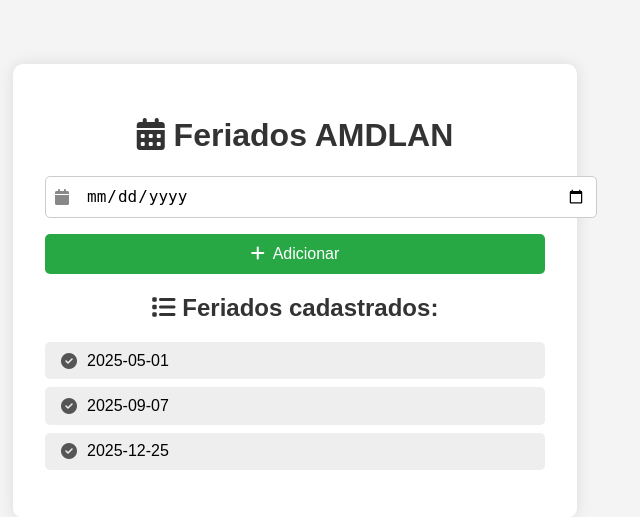
After one commit to Megavictinho/Bot-Whatsapp, a Flask app: page /amdlanferiado in a window 1280 px wide. The commit adds this page. Shown: the top 517 px of the page, without its empty margins (345-985 px from the left). Run offline with Flask 3, Linux system fonts and the light colour scheme.

Commit message:
Atualizacao 2.1

```diff
--- a/app.py
+++ b/app.py
@@ -12,6 +12,7 @@ from sklearn.svm import SVC
 app = Flask(__name__)
 vip_dados = 'vip_dados.xlsx'
 arquivo_texto = 'dados.xlsx'
+arquivo_feriados = 'feriados.txt'
 
 def keruak(cnpj):
     url = "https://app.keruak.com/cgi-bin/ContasaReceber/public?id=dmljdG9yc291&params=[TPessoa.CNPJCPF]={}&detail=true".format(
@@ -98,6 +99,17 @@ def classificar_frase(model, vectorizer, phrase):
     prediction = model.predict(phrase_vec)
     return prediction[0]
 
+def carregar_feriados():
+    if not os.path.exists(arquivo_feriados):
+        return []
+    with open(arquivo_feriados, 'r', encoding='utf-8') as f:
+        return [linha.strip() for linha in f if linha.strip()]
+
+def salvar_feriado(data):
+    with open(arquivo_feriados, 'a', encoding='utf-8') as f:
+        f.write(f"{data}\n")
+
+
 @app.route('/', methods=['GET'])
 def main():
     return  render_template('index.html')
@@ -163,6 +175,17 @@ def calculo():
 @app.route('/download')
 def download_file():
     return send_from_directory(directory=os.path.join(os.getcwd(), 'download'), path='megazap.csv', as_attachment=True)
+
+@app.route('/amdlanferiado', methods=['GET', 'POST'])
+def amdlanferiado():
+    dias_feriado = carregar_feriados()
+    if request.method == 'POST':
+        nova_data = request.form.get('data')
+        if nova_data not in dias_feriado:
+            dias_feriado.append(nova_data)
+            salvar_feriado(nova_data)
+        return redirect(url_for('amdlanferiado'))
+    return render_template('feriado.html', feriados=dias_feriado)
 
 @app.route('/comercial', methods=['POST'])
 def comercial():
@@ -296,14 +319,16 @@ def megazap():
 
 @app.route('/suporte', methods=['POST'])
 def suporte():
+    dias_feriado = carregar_feriados()
     data = request.json
+    diam = datetime.now().date()
     text = data['contact']['fields']['solicitacao']
     text = text.upper()
     youtube = links(text)
     yoy = "\nSegue um video que pode te ajudar \n{}".format(youtube)
     if youtube is None:
         yoy = " "
-    if datetime.today().isoweekday() == 6 or datetime.today().isoweekday() == 7:
+    if datetime.today().isoweekday() == 6 or datetime.today().isoweekday() == 7 or str(diam) in dias_feriado:
         if str(data['contact']['fields']['cnpjcpf']) == "04092639000103":
             print("Suporte - AMDLAN")
             return {
--- /dev/null
+++ b/feriados.txt
@@ -0,0 +1,3 @@
+2025-05-01
+2025-09-07
+2025-12-25
--- /dev/null
+++ b/templates/feriado.html
@@ -0,0 +1,135 @@
+<!DOCTYPE html>
+<html lang="pt-BR">
+<head>
+    <meta charset="UTF-8">
+    <title>Cadastro de Feriados</title>
+    <!-- Font Awesome para os ícones -->
+    <link rel="stylesheet" href="https://cdnjs.cloudflare.com/ajax/libs/font-awesome/6.5.0/css/all.min.css">
+
+    <style>
+        body {
+            font-family: Arial, sans-serif;
+            background: #f4f4f4;
+            margin: 0;
+            padding: 0;
+            display: flex;
+            flex-direction: column;
+            align-items: center;
+            animation: fadeIn 1s ease;
+        }
+
+        @keyframes fadeIn {
+            from { opacity: 0; transform: translateY(-20px); }
+            to { opacity: 1; transform: translateY(0); }
+        }
+
+        .container {
+            background: white;
+            padding: 2rem;
+            margin-top: 4rem;
+            border-radius: 10px;
+            box-shadow: 0 0 15px rgba(0,0,0,0.1);
+            width: 90%;
+            max-width: 500px;
+            animation: slideUp 0.8s ease;
+        }
+
+        @keyframes slideUp {
+            from { opacity: 0; transform: translateY(30px); }
+            to { opacity: 1; transform: translateY(0); }
+        }
+
+        h1, h2 {
+            text-align: center;
+            color: #333;
+        }
+
+        form {
+            display: flex;
+            flex-direction: column;
+            gap: 1rem;
+            margin-top: 1rem;
+        }
+
+        .input-wrapper {
+            position: relative;
+        }
+
+        .input-wrapper i {
+            position: absolute;
+            top: 50%;
+            left: 10px;
+            transform: translateY(-50%);
+            color: #888;
+        }
+
+        input[type="date"] {
+            padding: 0.6rem 0.6rem 0.6rem 2.5rem;
+            font-size: 1rem;
+            border: 1px solid #ccc;
+            border-radius: 5px;
+            width: 100%;
+        }
+
+        button {
+            padding: 0.7rem;
+            background-color: #28a745;
+            color: white;
+            font-size: 1rem;
+            border: none;
+            border-radius: 5px;
+            cursor: pointer;
+            transition: background 0.3s ease, transform 0.2s;
+        }
+
+        button:hover {
+            background-color: #218838;
+            transform: scale(1.02);
+        }
+
+        button i {
+            margin-right: 8px;
+        }
+
+        ul {
+            list-style-type: none;
+            padding-left: 0;
+            margin-top: 1rem;
+        }
+
+        li {
+            background: #eee;
+            margin-bottom: 0.5rem;
+            padding: 0.6rem 1rem;
+            border-radius: 5px;
+            display: flex;
+            align-items: center;
+            gap: 10px;
+            animation: fadeIn 0.5s ease;
+        }
+
+        li i {
+            color: #555;
+        }
+    </style>
+</head>
+<body>
+    <div class="container">
+        <h1><i class="fa-solid fa-calendar-days"></i> Feriados AMDLAN</h1>
+        <form method="POST">
+            <div class="input-wrapper">
+                <i class="fa-solid fa-calendar"></i>
+                <input type="date" name="data" required>
+            </div>
+            <button type="submit"><i class="fa-solid fa-plus"></i>Adicionar</button>
+        </form>
+
+        <h2><i class="fa-solid fa-list"></i> Feriados cadastrados:</h2>
+        <ul>
+            {% for f in feriados %}
+                <li><i class="fa-solid fa-circle-check"></i> {{ f }}</li>
+            {% endfor %}
+        </ul>
+    </div>
+</body>
+</html>
--- a/templates/index.html
+++ b/templates/index.html
@@ -64,7 +64,7 @@
   <!-- Header/Navbar -->
   <nav class="navbar navbar-expand-lg navbar-light bg-light sticky-top">
     <div class="container">
-      <a class="navbar-brand" href="#">
+      <a class="navbar-brand" href="/">
         <img src="logo.png" alt="VSN Logo">
       </a>
       <button class="navbar-toggler" type="button" data-bs-toggle="collapse" data-bs-target="#navbarNav">
```
